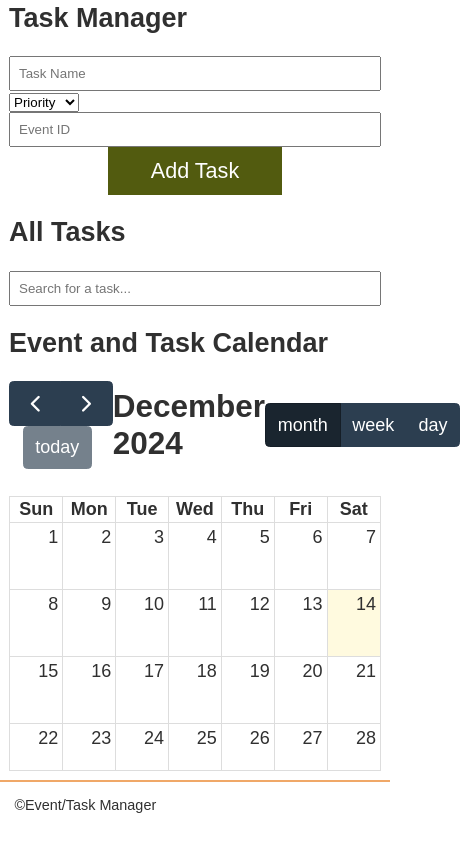
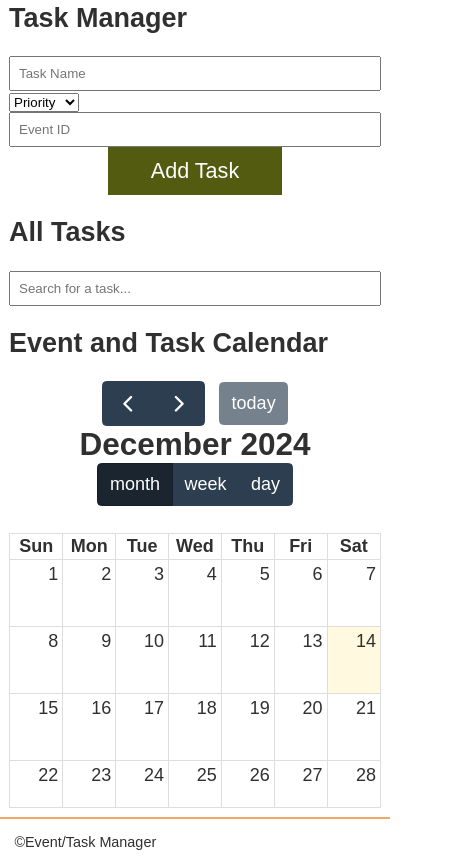
Before and after one commit to ZigzagAlloy01/WDD330_week03, a website built with Vite: page src/index.html in a window 390 px wide. Shown: the part 875-1739 px from the top of the page, 460 px wide, since content can reach past the window. Before the commit the page ends 1702 px from the top, so only its background shows below. Built offline with nearby package versions, Linux system fonts and the light colour scheme; no server answers.

Commit message:
Responsive calendar

```diff
--- a/src/css/style.css
+++ b/src/css/style.css
@@ -354,6 +354,17 @@ button:disabled {
   list-style-type: none;
 }
 
+.fc-header-toolbar.fc-toolbar.fc-toolbar-ltr {
+  display: flex;
+  flex-direction: column;
+}
+
+footer {
+  font-size: var(--small-font);
+  padding: 1em;
+}
+
+
 @media screen and (min-width: 500px) {
   body {
     max-width: 1080px;
@@ -369,8 +380,3 @@ button:disabled {
     grid-template-columns: 150px auto 15%;
   }
 }
-
-footer {
-  font-size: var(--small-font);
-  padding: 1em;
-}
```
